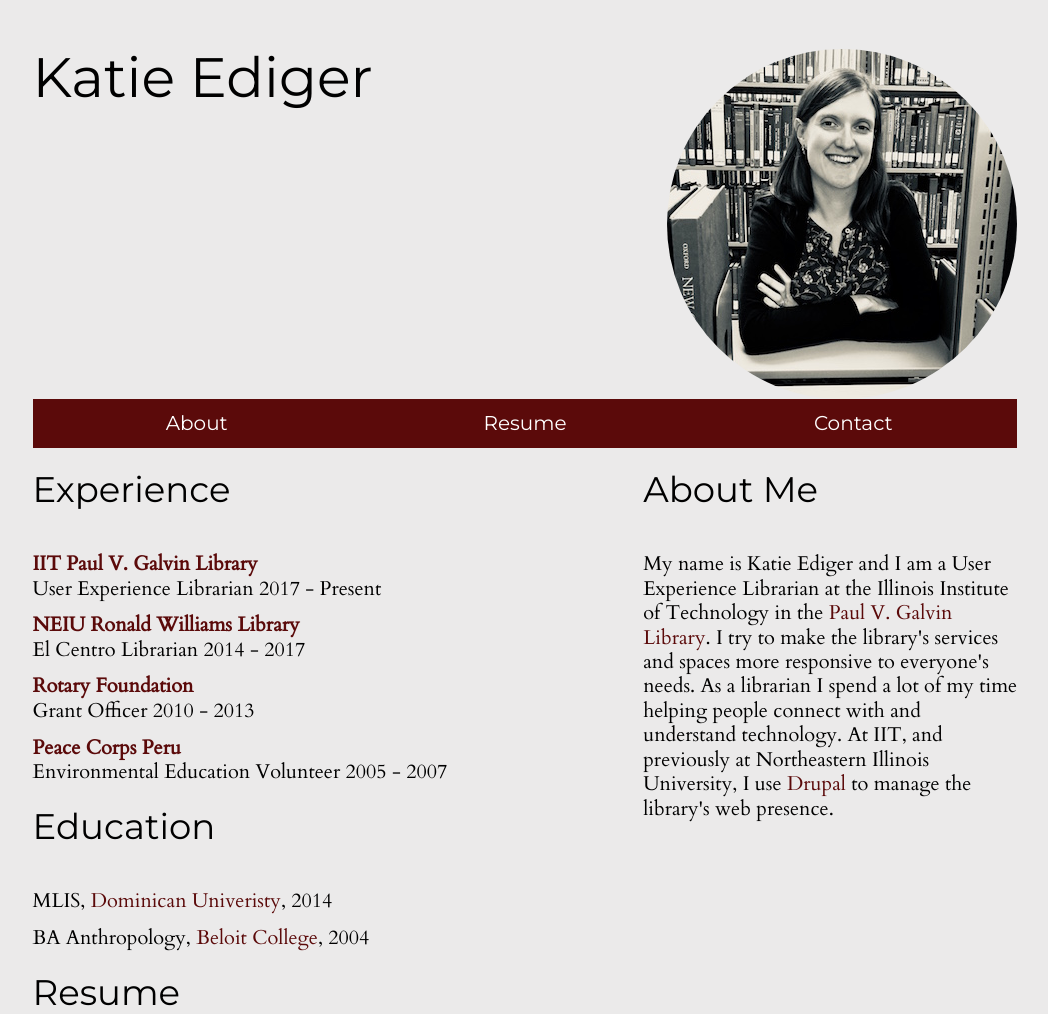
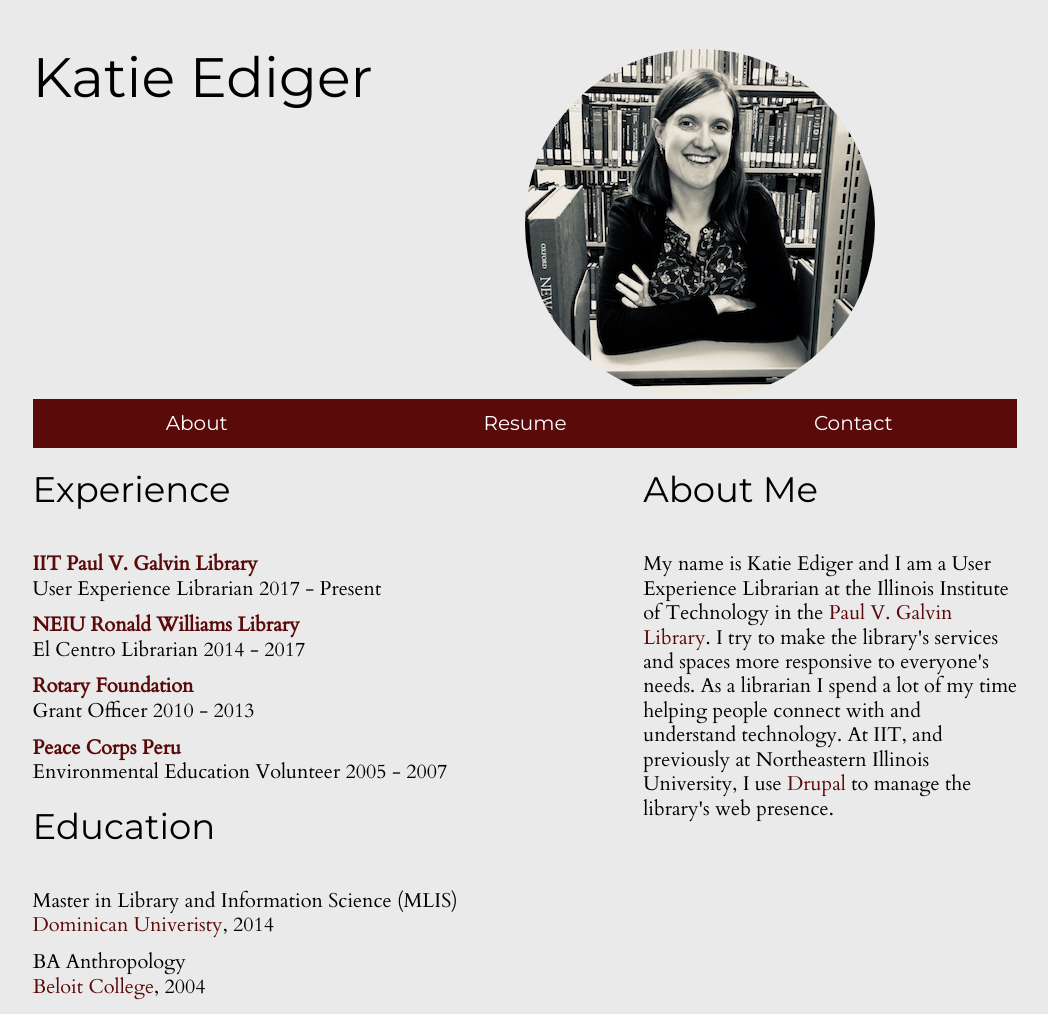
Before and after one commit to katieediger/project3, a plain HTML site: page index.html in a window 1280 px wide. Shown: the top 1014 px of the page, without its empty margins (115-1163 px from the left). Drawn offline with Linux system fonts and the light colour scheme; files whose address does not match are found by name.

Commit message:
Add margin to image

```diff
--- a/index.html
+++ b/index.html
@@ -27,7 +27,7 @@
 <main id="content">
   <article id="primary">
       <h2 id="about">About Me</h2>
-      <p class="lede">
+      <p>
         My name is Katie Ediger and I am a User Experience Librarian at the
         Illinois Institute of Technology in the
         <a href="http://library.iit.edu">Paul V. Galvin Library</a>.
@@ -68,10 +68,12 @@
         <h2>Education</h2>
           <ul>
             <li>
-              MLIS, <a href="https://sois.dom.edu/">Dominican Univeristy</a>, 2014
+              Master in Library and Information Science (MLIS)
+              <br><a href="https://sois.dom.edu/">Dominican Univeristy</a>, 2014
             </li>
             <li>
-              BA Anthropology, <a href="https://www.beloit.edu/">Beloit College</a>, 2004
+              BA Anthropology
+              <br><a href="https://www.beloit.edu/">Beloit College</a>, 2004
             </li>
           </ul>
       </section>
--- a/screen.css
+++ b/screen.css
@@ -109,6 +109,7 @@ img {
   border-radius: 50%;
 	display: block;
 	float: left;
+	margin-right: 1.0318em; /* 33px / 31.984 = 1.0318em */
   max-width: 100%;
 }
 /* Links */
@@ -130,13 +131,8 @@ a {
   float: left;
 	list-style-type: none;
 }
-
 .flexbox body {
 	padding-top: 0
-}
-.flexbox #header {
-	display: flex;
-	justify-content: space-between;
 }
 .flexbox #navigation {
 	position: static;
@@ -151,7 +147,6 @@ a {
 .flexbox #navigation li {
 	float: none;
 }
-/* State */
 /* Modular */
 nav ul {
 	list-style-type: none;
```
